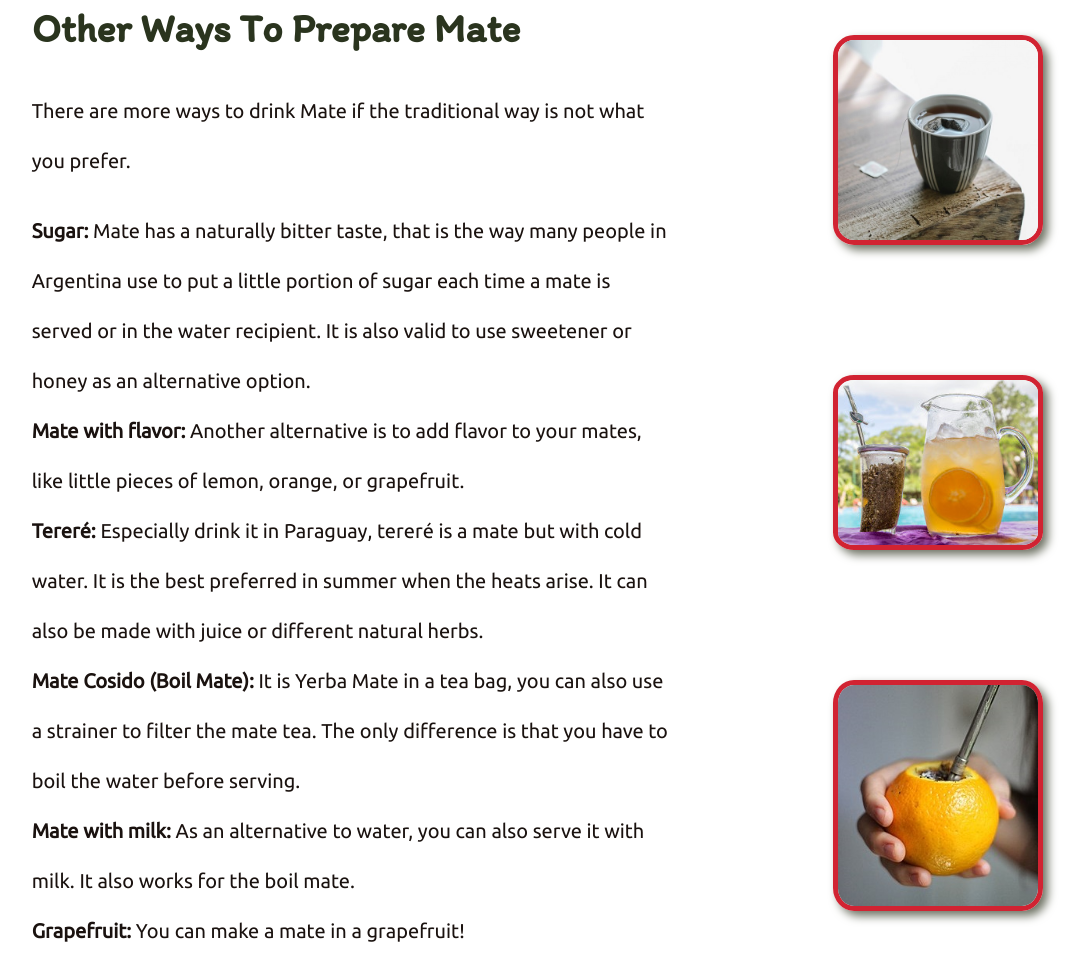
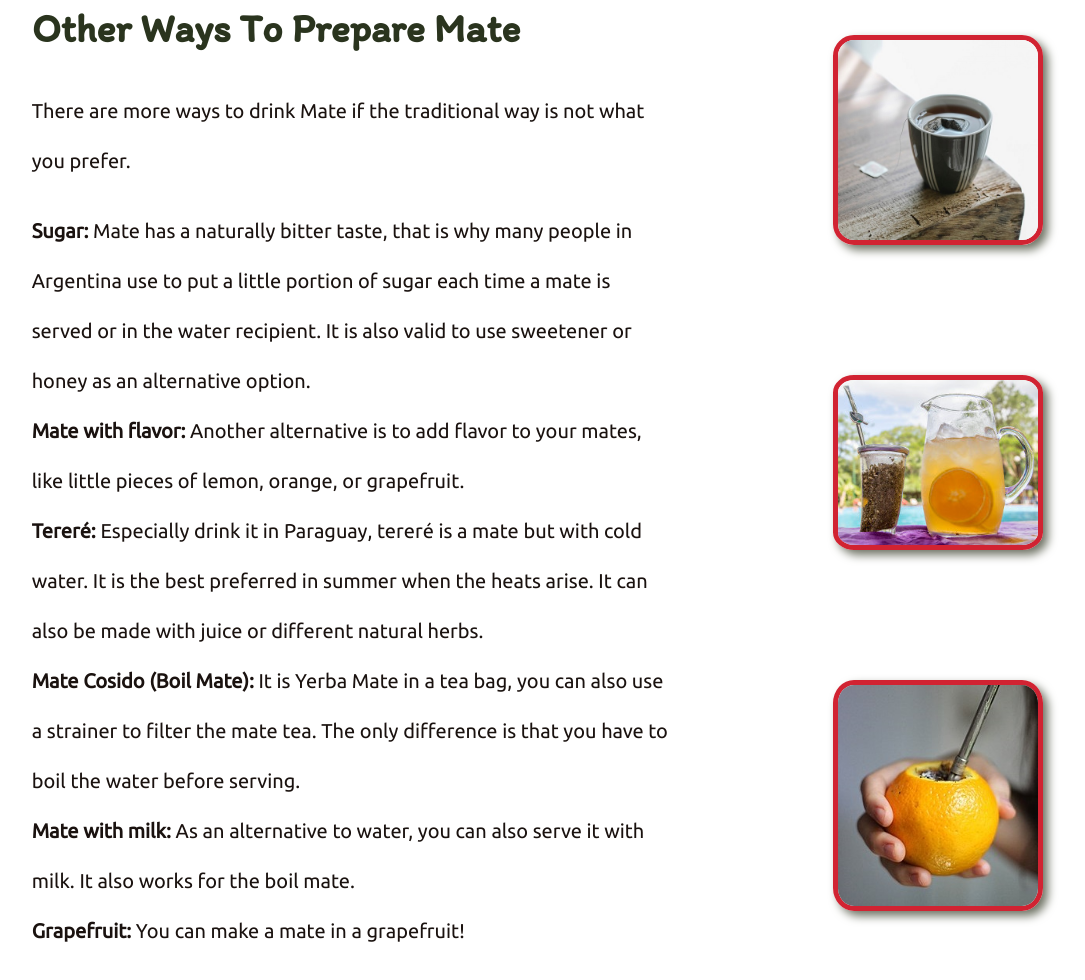
Before and after one commit to CarGuzRuth7/wdd130, a plain HTML site: page meetyourmate/how-to-prepare-mate.html in a window 1280 px wide. Shown: the part 2810-3790 px from the top of the page, without its empty margins (75-1160 px from the left). Drawn offline with Linux system fonts and the light colour scheme.

Commit message:
Corrected a grammar error

```diff
--- a/meetyourmate/how-to-prepare-mate.html
+++ b/meetyourmate/how-to-prepare-mate.html
@@ -92,7 +92,7 @@
             <section class="var-mates">
                 <h2 class="title">Other Ways To Prepare Mate</h2>
                 <p>There are more ways to drink Mate if the traditional way is not what you prefer.</p>
-                <p><b>Sugar:</b> Mate has a naturally bitter taste, that is the way many people in Argentina use to put
+                <p><b>Sugar:</b> Mate has a naturally bitter taste, that is why many people in Argentina use to put
                     a
                     little portion of sugar each time a mate is served or in the water recipient. It is also valid to
                     use
```
